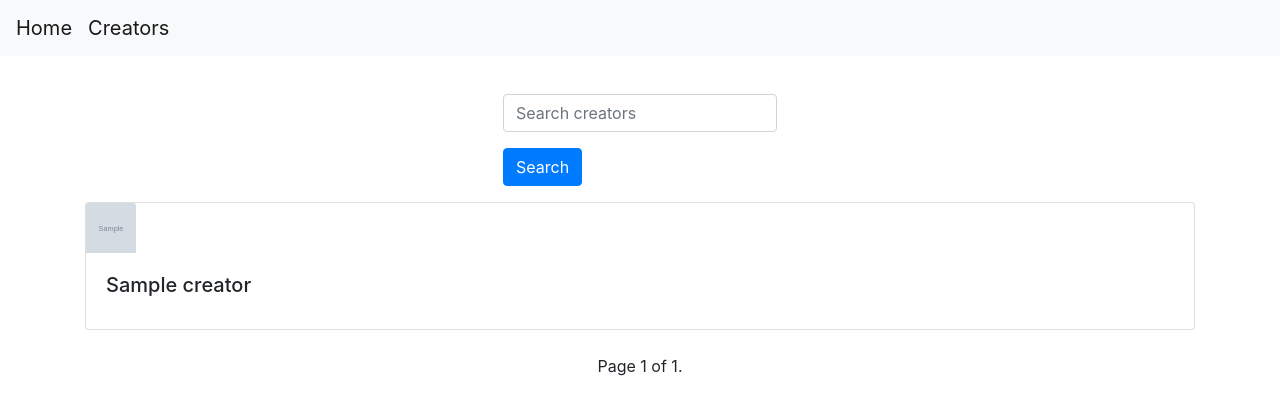
After one commit to wzyndul/sentiment_analysis, a Django app: page /creators/ in a window 1280 px wide. The commit adds this page. Shown: the top 415 px of the page. Run offline with Django 5.2, Linux system fonts and the light colour scheme; tables that the repository leaves empty hold one stand-in row (values such as "Sample post"); grey boxes marked "Sample" are stand-in pictures; some libraries are stand-ins or nearby versions.

Commit message:
feat: creator view

```diff
--- a/sentiment_analysis/sentiment_app/urls.py
+++ b/sentiment_analysis/sentiment_app/urls.py
@@ -6,5 +6,6 @@ from . import views
 urlpatterns = [
     path('', views.main_view, name='main_view'),
     path('analyse/', views.analysis_view, name='analysis_view'),
+    path('creators/', views.creators_view, name='creators_view'),
 
 ]
--- a/sentiment_analysis/sentiment_app/views.py
+++ b/sentiment_analysis/sentiment_app/views.py
@@ -3,6 +3,8 @@ from datetime import datetime
 import matplotlib.dates as mdates
 from django.contrib import messages
 from django.core.exceptions import ValidationError
+from django.core.paginator import Paginator
+from django.db.models import Q
 from django.http import HttpResponseBadRequest
 from django.shortcuts import render
 from matplotlib import pyplot as plt
@@ -66,3 +68,22 @@ def analysis_view(request):
 
             return render(request, 'analysis.html',
                           context={'url': video_url, 'stats': stats, 'plot': graphic})
+
+
+def creators_view(request):
+    search_query = request.GET.get('search', '')
+    creators_list = Creator.objects.filter(Q(channel_name__icontains=search_query)).order_by('channel_name')
+    paginator = Paginator(creators_list, 20)
+
+    page_number = request.GET.get('page')
+    creators = paginator.get_page(page_number)
+
+    return render(request, 'creators.html', {'creators': creators})
+
+
+def channel_view(request):
+    pass
+
+
+def video_view(request):
+    pass
--- a/sentiment_analysis/templates/base.html
+++ b/sentiment_analysis/templates/base.html
@@ -21,6 +21,9 @@
         <li class="nav-item">
             <a class="navbar-brand" href="{% url 'main_view' %}">Home</a>
         </li>
+        <li class="nav-item">
+            <a class="navbar-brand" href="{% url 'creators_view' %}">Creators</a>
+        </li>
     </ul>
 </nav>
 
--- /dev/null
+++ b/sentiment_analysis/templates/creators.html
@@ -0,0 +1,47 @@
+{% extends 'base.html' %}
+
+{% block title %}Creators{% endblock %}
+
+{% block header %}{% endblock %}
+
+{% block content %}
+    <div class="row justify-content-center">
+        <form method="get" action="" class="mb-3">
+            <div class="form-group">
+                <input type="text" class="form-control" name="search" placeholder="Search creators"
+                       value="{{ request.GET.search }}">
+            </div>
+            <button type="submit" class="btn btn-primary">Search</button>
+        </form>
+        {% for creator in creators %}
+            <div class="col-md-12">
+                <div class="card mb-4">
+                    <img class="card-img-top" src="{{ creator.picture_url }}" alt="{{ creator.channel_name }}"
+                         style="width: 50px; height: 50px;">
+                    <div class="card-body">
+                        <h5 class="card-title">{{ creator.channel_name }}</h5>
+                    </div>
+                </div>
+            </div>
+        {% empty %}
+            <p>No creators found.</p>
+        {% endfor %}
+        <div class="pagination">
+            <span class="step-links">
+                {% if creators.has_previous %}
+                    <a href="?page=1&search={{ request.GET.search }}">first</a>
+                    <a href="?page={{ creators.previous_page_number }}&search={{ request.GET.search }}">previous</a>
+                {% endif %}
+
+                <span class="current">
+                    Page {{ creators.number }} of {{ creators.paginator.num_pages }}.
+                </span>
+
+                {% if creators.has_next %}
+                    <a href="?page={{ creators.next_page_number }}&search={{ request.GET.search }}">next</a>
+                    <a href="?page={{ creators.paginator.num_pages }}&search={{ request.GET.search }}">last</a>
+                {% endif %}
+            </span>
+        </div>
+    </div>
+{% endblock %}
--- a/sentiment_analysis/templates/error_page.html
+++ b/sentiment_analysis/templates/error_page.html
@@ -1,5 +1,6 @@
 {% extends 'base.html' %}
 
+{% block title %}Error{% endblock %}
 {% block header %}{% endblock %}
 {% block content %}
     <div class="alert alert-danger mt-5" role="alert" style="font-size: 100px;">
```
